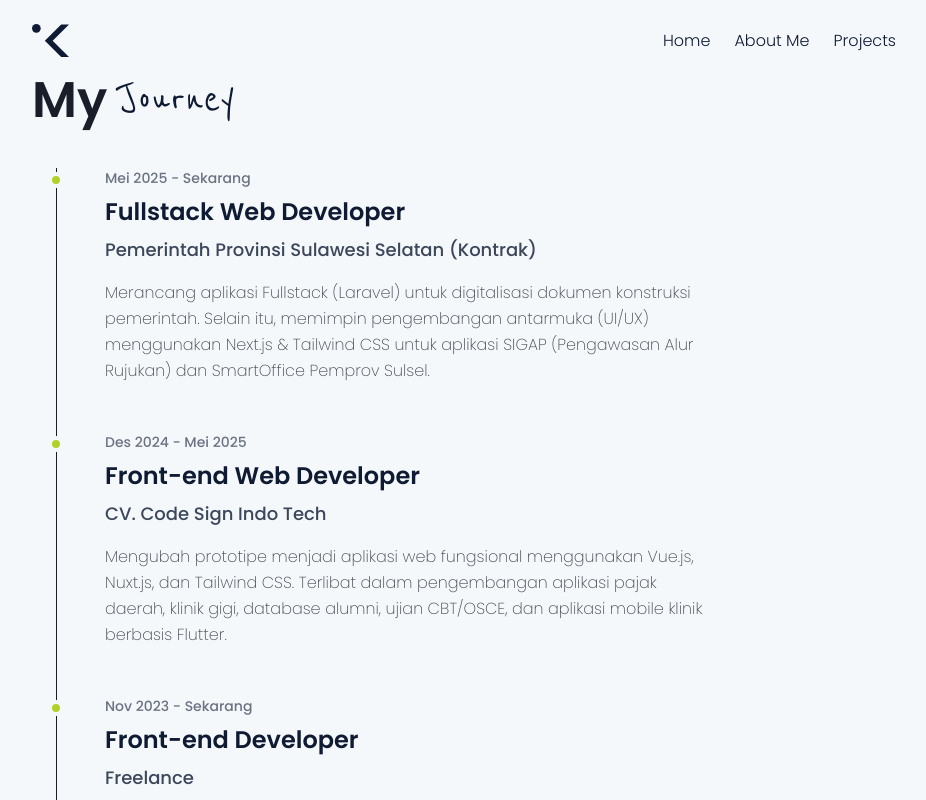
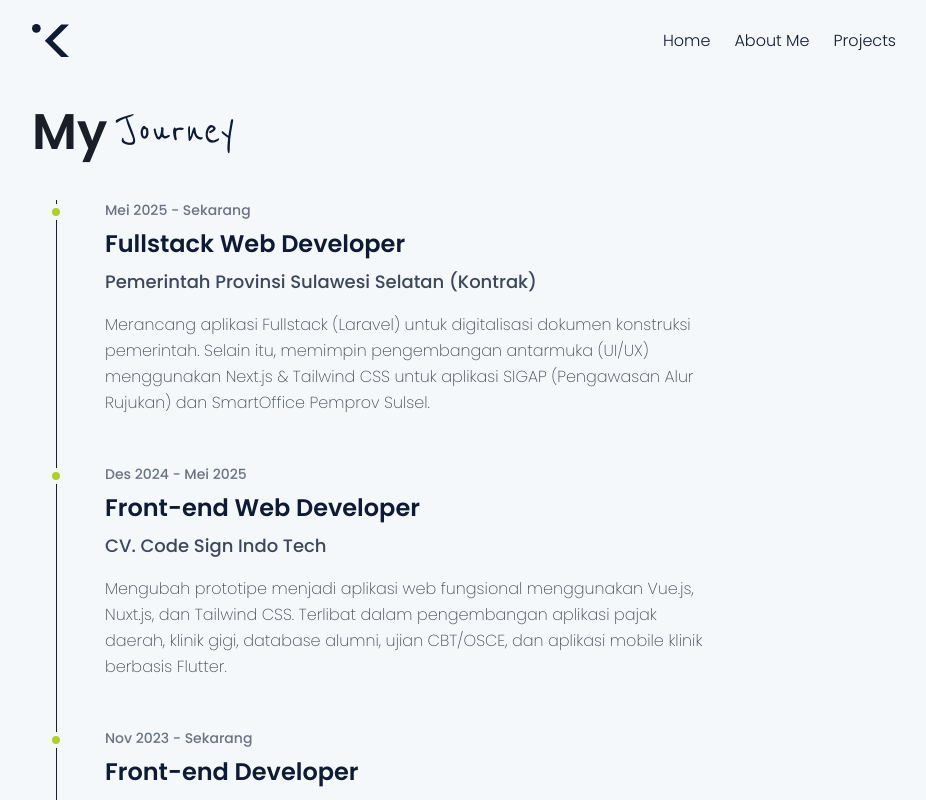
Before and after one commit to rafiihyas/portofolio-rafi-next, a Next.js app: page /journey in a window 1280 px wide. Shown: the top 800 px of the page, without its empty margins (176-1102 px from the left). Built offline with nearby package versions, Linux system fonts and the light colour scheme.

Commit message:
fix: add link to page

```diff
--- a/src/app/(main)/components/sections/About.tsx
+++ b/src/app/(main)/components/sections/About.tsx
@@ -1,6 +1,7 @@
 import { Button } from "@/components/ui/button";
 import { ArrowRight } from "lucide-react";
 import Image from "next/image";
+import Link from "next/link";
 
 export default function About() {
   return (
@@ -55,7 +56,7 @@ export default function About() {
               className="-rotate-45 absolute -bottom-8 -left-8 lg:static"
             />
             <div className="absolute inset-0 z-20 flex items-end justify-end p-5">
-                  <div className="font-semibold text-kreafi-2 space-x-3 flex items-center bg-white/20 backdrop-blur-sm p-2 pr-4 rounded-full">
+                  <Link href="/journey" className="font-semibold text-kreafi-2 space-x-3 flex items-center bg-white/20 backdrop-blur-sm p-2 pr-4 rounded-full">
                     <span className="ml-2">My Journey</span>
                     <Button
                       size="icon"
@@ -63,7 +64,7 @@ export default function About() {
                     >
                       <ArrowRight className="text-kreafi-2 w-4 h-4" />
                     </Button>
-                  </div>
+                  </Link>
                 </div>
           </div>
         </div>
--- a/src/app/(main)/components/sections/Projects.tsx
+++ b/src/app/(main)/components/sections/Projects.tsx
@@ -1,6 +1,7 @@
 import { Button } from "@/components/ui/button";
 import { ArrowRight } from "lucide-react";
 import Image from "next/image";
+import Link from "next/link";
 
 export default function Projects() {
   return (
@@ -54,7 +55,7 @@ export default function Projects() {
                   className="object-cover"
                 />
                 <div className="absolute inset-0 z-20 flex items-end justify-end p-5">
-                  <div className="font-semibold text-kreafi-2 space-x-3 flex items-center bg-white/20 backdrop-blur-sm p-2 pr-4 rounded-full">
+                  <Link href="/projects" className="font-semibold text-kreafi-2 space-x-3 flex items-center bg-white/20 backdrop-blur-sm p-2 pr-4 rounded-full">
                     <span className="ml-2">My Projects</span>
                     <Button
                       size="icon"
@@ -62,7 +63,7 @@ export default function Projects() {
                     >
                       <ArrowRight className="text-kreafi-2 w-4 h-4" />
                     </Button>
-                  </div>
+                  </Link>
                 </div>
               </div>
             </div>
--- a/src/app/(main)/journey/page.tsx
+++ b/src/app/(main)/journey/page.tsx
@@ -39,7 +39,7 @@ export default function Journey() {
 ];
 
   return (
-    <section className="flex flex-col justify-center px-6 py-20 md:px-12 lg:px-24 xl:px-52 gap-12 bg-page">
+    <section className="flex flex-col justify-center px-6 py-28 md:px-12 lg:px-24 xl:px-52 gap-12 bg-page">
       <div className="flex items-center space-x-3 text-4xl md:text-[50px]">
         <h1 className="font-semibold text-foreground">My</h1>
         <span className="font-reenie font-normal text-kreafi-2">Journey</span>
@@ -48,7 +48,6 @@ export default function Journey() {
       <div className="relative border-l border-gray/50 ml-4 md:ml-6 space-y-12">
         {journeys.map((item, index) => (
           <div key={index} className="relative pl-8 md:pl-12">
-            {/* Dot Timeline */}
             <div className="absolute -left-[9px] top-1 h-4 w-4 rounded-full bg-kreafi-1 border-4 border-page"></div>
 
             <div className="flex flex-col space-y-2">
--- a/src/app/(main)/projects/page.tsx
+++ b/src/app/(main)/projects/page.tsx
@@ -8,7 +8,7 @@ export default function ProjectsPage() {
   const projects = getAllProjects();
 
   return (
-    <main className="min-h-screen px-6 py-32 md:px-12 lg:px-24 xl:px-52 bg-page flex flex-col gap-12">
+    <main className="min-h-screen px-6 py-28 md:px-12 lg:px-24 xl:px-52 bg-page flex flex-col gap-12">
       <div className="flex flex-col space-y-4">
         <div className="flex items-center space-x-3 text-4xl md:text-[60px]">
           <h1 className="font-semibold text-kreafi-2">All</h1>
@@ -19,7 +19,6 @@ export default function ProjectsPage() {
         </p>
       </div>
 
-      {/* Grid Layout untuk List Project */}
       <div className="grid grid-cols-1 md:grid-cols-2 lg:grid-cols-3 gap-8">
         {projects.map((project) => (
           <Link href={`/projects/${project.slug}`} key={project.slug} className="group flex flex-col gap-4 cursor-pointer">
@@ -31,7 +30,6 @@ export default function ProjectsPage() {
                 fill
                 className="object-cover group-hover:scale-105 transition-transform duration-500"
               />
-              {/* Overlay Button on Hover */}
               <div className="absolute inset-0 bg-black/10 opacity-0 group-hover:opacity-100 transition-opacity duration-300 flex items-center justify-center">
                 <div className="bg-white rounded-full p-3 shadow-lg transform translate-y-4 group-hover:translate-y-0 transition-all duration-300">
                   <ArrowRight className="w-6 h-6 text-kreafi-2" />
@@ -39,7 +37,6 @@ export default function ProjectsPage() {
               </div>
             </div>
 
-            {/* Card Content */}
             <div className="flex flex-col space-y-2 px-1">
               <h3 className="text-2xl font-semibold text-kreafi-2 group-hover:text-kreafi-1 transition-colors">
                 {project.title}
```
